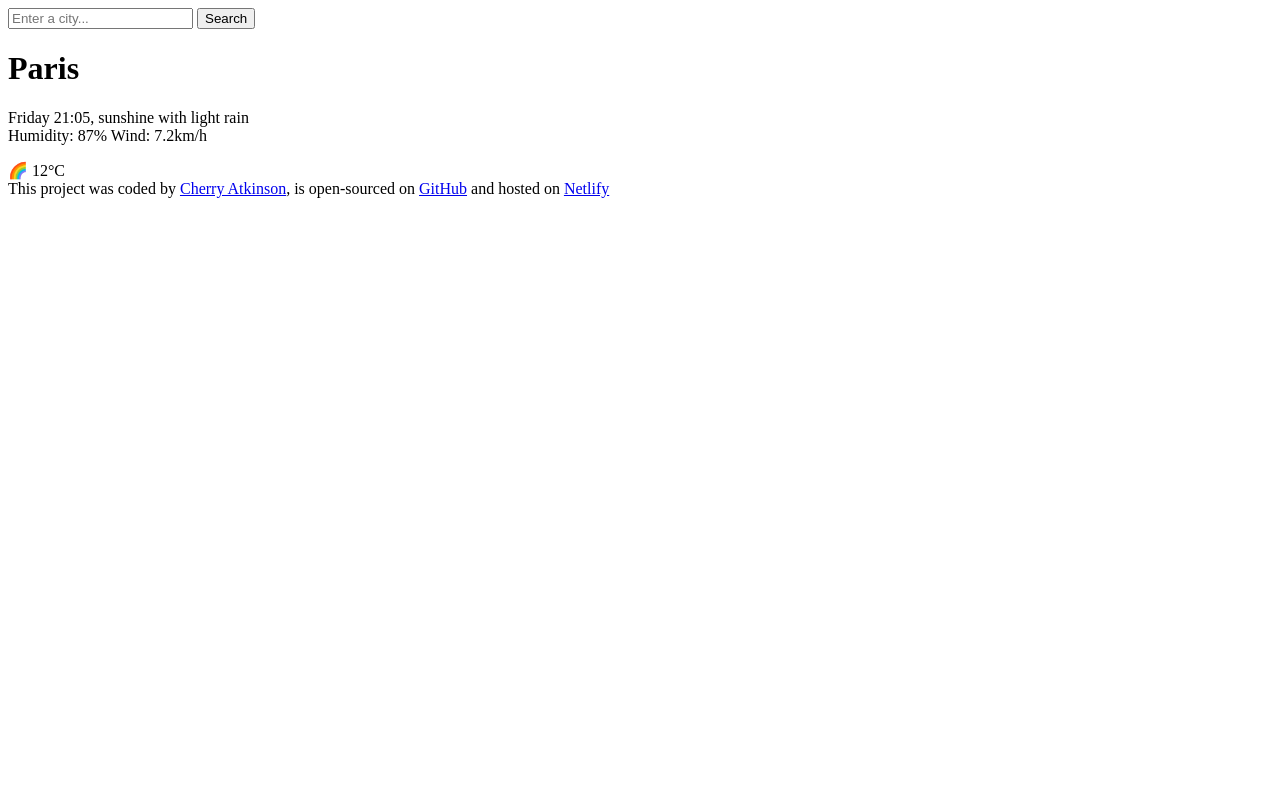
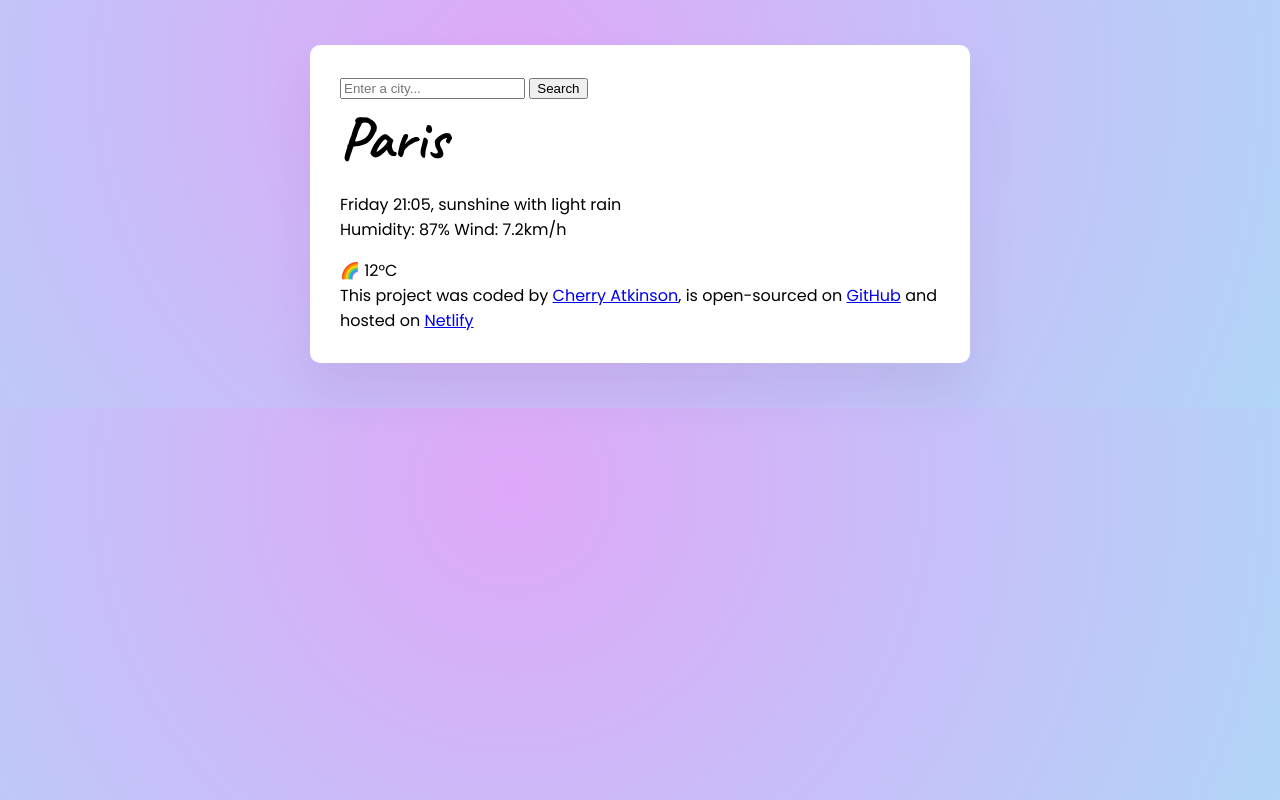
Before and after one commit to Lunamoon36/weather, a plain HTML site: page index.html in a window 1280 px wide. Drawn offline with Linux system fonts and the light colour scheme.

Commit message:
Styled the main container and added custom fonts

```diff
--- a/index.html
+++ b/index.html
@@ -4,8 +4,22 @@
     <meta charset="UTF-8" />
     <meta name="viewport" content="width=device-width, initial-scale=1.0" />
     <title>Weather App</title>
+    <link rel="stylesheet" href="src/style.css" />
+    <link rel="preconnect" href="https://fonts.googleapis.com" />
+    <link rel="preconnect" href="https://fonts.gstatic.com" crossorigin />
+    <link rel="preconnect" href="https://fonts.googleapis.com" />
+    <link rel="preconnect" href="https://fonts.gstatic.com" crossorigin />
+    <link
+      href="https://fonts.googleapis.com/css2?family=Architects+Daughter&family=Comic+Neue:ital,wght@0,300;0,400;0,700;1,300;1,400;1,700&display=swap"
+      rel="stylesheet"
+    />
+    <link
+      href="https://fonts.googleapis.com/css2?family=Caveat:wght@400;500;600;700&family=Dancing+Script:wght@400;500;600;700&family=Inconsolata:wght@200;300;400;500;600;700;800;900&family=Poppins:ital,wght@0,100;0,200;0,300;0,400;0,500;0,600;0,700;0,800;0,900;1,100;1,200;1,300;1,400;1,500;1,600;1,700;1,800;1,900&display=swap"
+      rel="stylesheet"
+    />
   </head>
   <body>
+    <div class="weather-app">
       <header>
         <form>
           <input type="search" placeholder="Enter a city..." required />
@@ -31,5 +45,6 @@
         <a href="https://github.com/Lunamoon36/weather">GitHub</a> and hosted on
         <a href="https://spectacular-weather.netlify.app/">Netlify</a>
       </footer>
+    </div>
   </body>
 </html>
--- /dev/null
+++ b/src/style.css
@@ -0,0 +1,27 @@
+body {
+  background: radial-gradient(
+    circle at 10% 20%,
+    rgb(222, 168, 248) 0%,
+    rgb(168, 222, 248) 21.8%,
+    rgb(189, 250, 205) 35.6%,
+    rgb(243, 250, 189) 52.9%,
+    rgb(250, 227, 189) 66.8%,
+    rgb(248, 172, 172) 90%,
+    rgb(254, 211, 252) 99.7%
+  );
+  background-size: 400%;
+  font-family: "Poppins", sans-serif;
+}
+h1 {
+  font-family: "Caveat", cursive;
+  font-size: 60px;
+  margin: 0;
+}
+.weather-app {
+  background: white;
+  max-width: 600px;
+  margin: 45px auto;
+  padding: 30px;
+  box-shadow: 0 30px 50px rgba(65, 50, 100, 0.08);
+  border-radius: 10px;
+}
```
Lines whose indentation alone changed are shown as unchanged.
